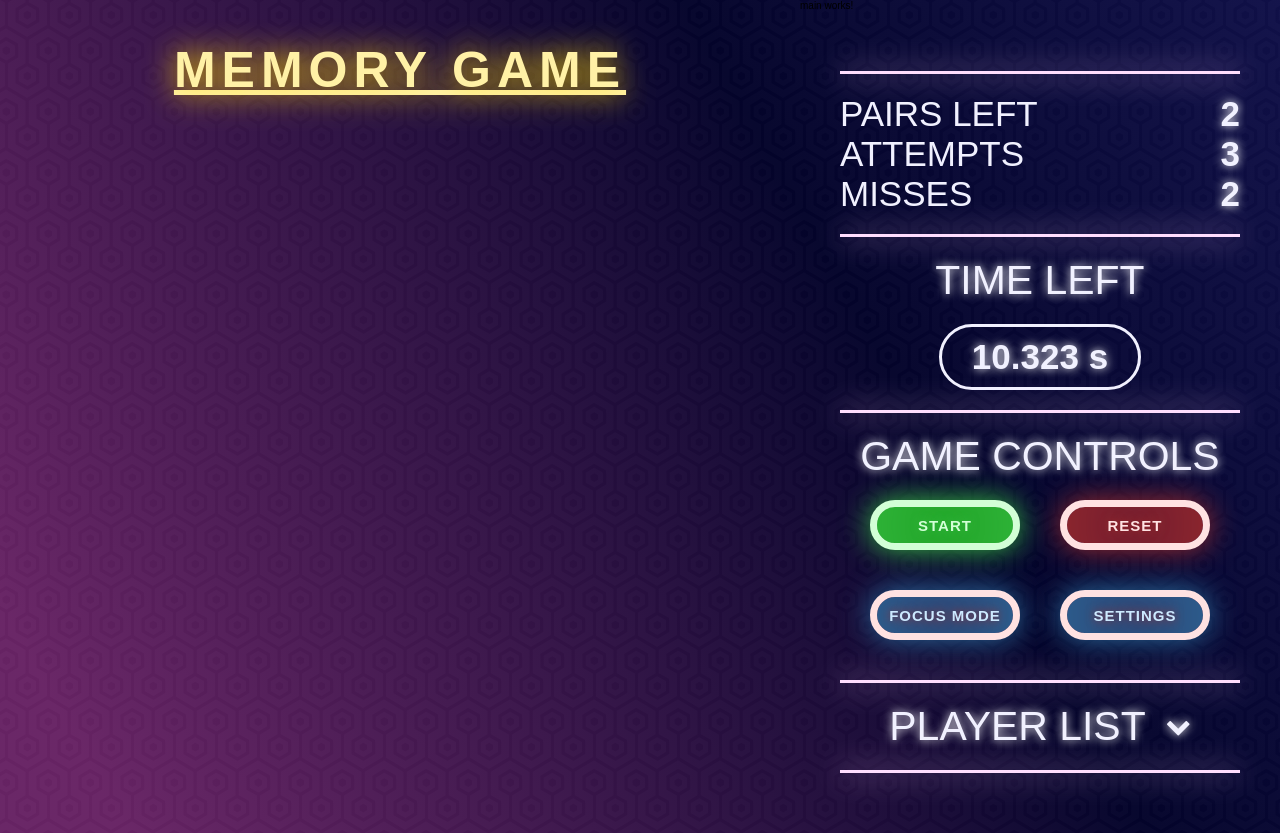
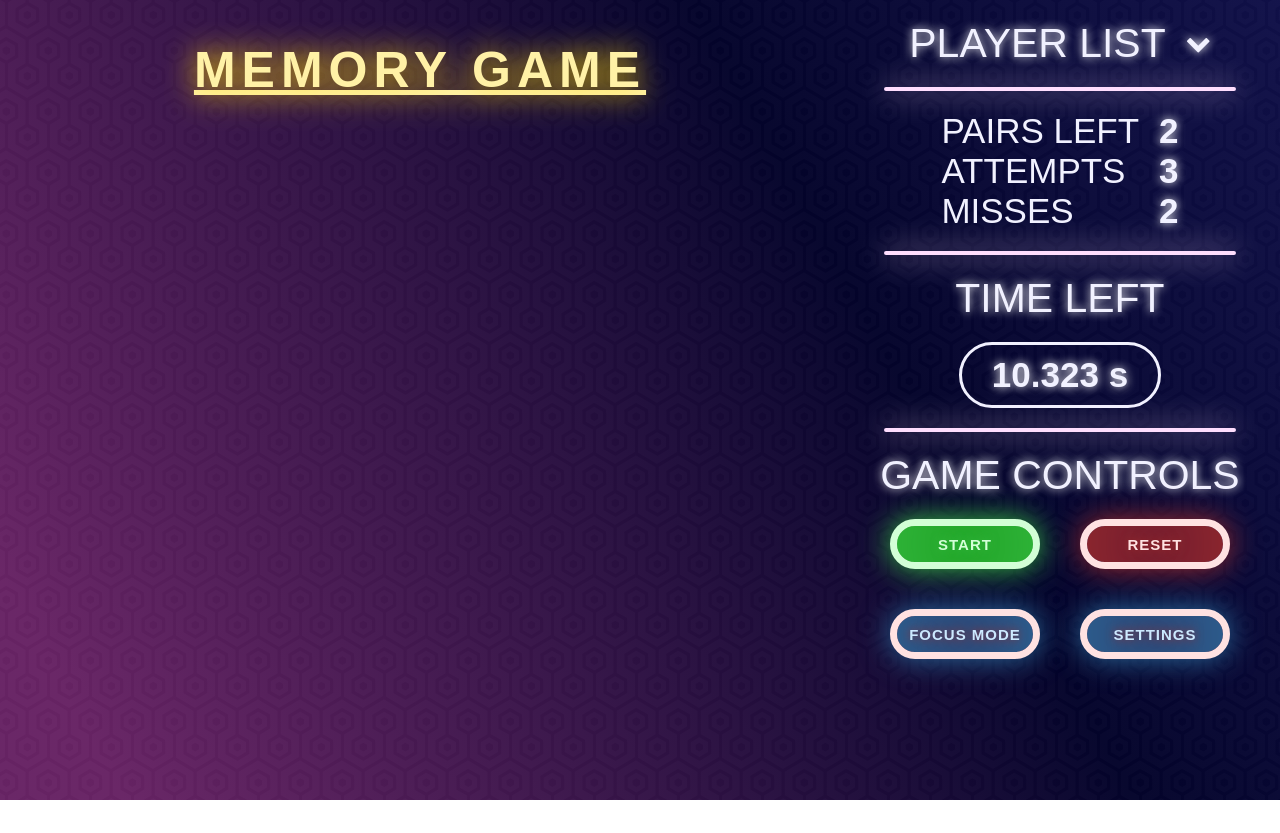
Before and after one commit to kowalowy1234/memory-game-2, an Angular app: page / in a window 1280 px wide. After the commit the page ends 800 px from the top, so only its background shows below. Built offline with nearby package versions, Linux system fonts and the light colour scheme; a web font is replaced by a local one.

Commit message:
player list styles

```diff
--- a/src/app/app.component.html
+++ b/src/app/app.component.html
@@ -2,6 +2,6 @@
 <app-header></app-header>
 <div class="container">
   <app-settings [ngClass]="{ visible: showSettings }"></app-settings>
-  <app-main></app-main>
+  <!-- <app-main></app-main> -->
   <app-info-sidebar></app-info-sidebar>
 </div>
--- a/src/app/components/info-sidebar/info-sidebar.component.html
+++ b/src/app/components/info-sidebar/info-sidebar.component.html
@@ -1,5 +1,37 @@
 <div class="info-sidebar">
+  <div class="item" [ngClass]="{ expanded: !hidePlayerList }">
+    <div class="player-list-wrapper">
+      <h3
+        class="title player-list-title text-white uppercase thiner text-shadow-white"
+        (click)="togglePlayerList()"
+      >
+        <p>player list</p>
+        <i
+          class="fa fa-chevron-down text-shadow-white"
+          [ngClass]="{ down: hidePlayerList, up: !hidePlayerList }"
+        ></i>
+      </h3>
+      <div class="player-list-container">
+        <ul class="player-list" [ngClass]="{ hidden: hidePlayerList }">
+          <li class="player-name text-gold">Captain Chuckles</li>
+          <li class="player-name text-gold">The Jester</li>
+          <li class="player-name text-gold">Silly Sally</li>
+          <li class="player-name text-gold">Madcap Max</li>
+        </ul>
+      </div>
+    </div>
+  </div>
+  @if (!hidePlayerList){
+  <div class="item filler">
+    <h3
+      class="title player-list-title text-white uppercase thiner text-shadow-white"
+    >
+      <p>player list</p>
+    </h3>
+  </div>
+  }
   <hr />
+  <div class="item">
     <div class="row">
       <span class="label text-white uppercase">pairs left</span>
       <span class="value text-white text-shadow-white semi-bold uppercase"
@@ -18,14 +50,18 @@
         >2</span
       >
     </div>
+  </div>
   <hr />
+  <div class="item">
     <div class="timer">
       <h3 class="title text-white text-shadow-white uppercase thiner">
         time left
       </h3>
       <p class="time text-white text-shadow-white bold">10.323 s</p>
     </div>
+  </div>
   <hr />
+  <div class="item">
     <div class="buttons">
       <h3 class="title text-white text-shadow-white uppercase thiner">
         game controls
@@ -35,21 +71,5 @@
       <app-button buttonText="focus mode" [click]="focus"></app-button>
       <app-button buttonText="settings" [click]="toggleSettings"></app-button>
     </div>
-  <hr />
-  <h3
-    class="title player-list-title text-white uppercase thiner text-shadow-white"
-    (click)="togglePlayerList()"
-  >
-    <p>player list</p>
-    <i class="fa fa-chevron-down text-shadow-white" [ngClass]="{ down: hidePlayerList, up: !hidePlayerList}"></i>
-  </h3>
-  <div class="player-list-container">
-    <ul class="player-list" [ngClass]="{ hidden: hidePlayerList }">
-      <li class="player-name text-gold">player 1</li>
-      <li class="player-name text-gold">player 2</li>
-      <li class="player-name text-gold">player 3</li>
-      <li class="player-name text-gold">player 4</li>
-    </ul>
   </div>
-  <hr />
 </div>
--- a/src/styles/components/_app.component.scss
+++ b/src/styles/components/_app.component.scss
@@ -15,7 +15,7 @@ app-root {
     lightgray 0% 0% / 300px 300px repeat;
 
     .container {
-
+      max-height: 100Vh;
     }
 }
 
--- a/src/styles/components/_info-sidebar.component.scss
+++ b/src/styles/components/_info-sidebar.component.scss
@@ -1,12 +1,44 @@
 app-info-sidebar {
   .info-sidebar {
+    position: relative;
     display: flex;
     flex-direction: column;
     align-items: center;
     justify-content: center;
-    margin: 4rem;
     font-size: 3.5rem;
     max-width: 50rem;
+
+    hr {
+      width: 80%;
+      margin: 0rem 4rem;
+      height: 0.4rem;
+      border: 0.2rem solid $color-bright-border;
+      border-radius: 10rem;
+      outline: none;
+      box-shadow: 0px 0px 30px 0px $color-bright-border,
+        0px 0px 80px 0px $color-bright-border inset;
+    }
+
+    .item {
+      padding: 2rem 2rem;
+      transition-delay: 2s;
+
+      &.expanded {
+        width: 100%;
+        height: 100vh;
+        position: absolute;
+        top: 0;
+        left: 0;
+        backdrop-filter: blur(1rem);
+        -webkit-mask-image: linear-gradient(90deg, rgba(0,0,0,0) 0%, rgba(0,0,0,1) 10%);
+        mask-image: linear-gradient(90deg, rgba(0,0,0,0) 0%, rgba(0,0,0,1) 10%);
+        max-height: 100vh;
+        transition-delay: 0s;
+      }
+
+      &.filler {
+        visibility: hidden;
+      }
 
       .row {
         width: 100%;
@@ -34,16 +66,6 @@ app-info-sidebar {
           padding: 1rem 3rem;
         }
       }
-
-    hr {
-      margin: 2rem 0;
-      height: 0.3rem;
-      width: 100%;
-      background-color: $color-bright-border;
-      outline: none;
-      border: none;
-      box-shadow: $bright-box-shadow;
-    }
     }
 
     .buttons {
@@ -51,6 +73,15 @@ app-info-sidebar {
       justify-content: center;
       flex-wrap: wrap;
       max-width: 40rem;
+    }
+
+    .player-list-wrapper {
+      width: 100%;
+      display: flex;
+      flex-direction: column;
+      align-items: center;
+      transition: $ts02;
+      transition-delay: 0.2s;
     }
 
     .title {
@@ -61,7 +92,7 @@ app-info-sidebar {
       gap: 2rem;
       i {
         font-size: 2.5rem;
-      transition: $ts01;
+        transition: $ts02;
 
         &.down {
           transform: rotate(0);
@@ -80,28 +111,30 @@ app-info-sidebar {
 
     .player-list-container {
       overflow: hidden;
+      position: relative;
+      width: 100%;
 
       .player-list {
+        display: flex;
+        flex-direction: column;
+        align-items: center;
         list-style: none;
-      transition: $ts01;
+        transition: $ts02;
+        transition-delay: 0.1s;
         margin-top: 0;
+        top: 0;
+        left: 0;
 
         .player-name {
-        position: relative;
-        &::before {
-          position: absolute;
-          content: '';
-          height: 0.5rem;
-          width: 1.5rem;
-          background-color: $color-gold;
-          top: 50%;
-          left: -30%;
-        }
+          // position: relative;
         }
 
         &.hidden {
+          display: hidden;
           margin-top: -200%;
+          transition: 0s;
         }
       }
     }
   }
+}
```
Lines whose indentation alone changed are shown as unchanged.
